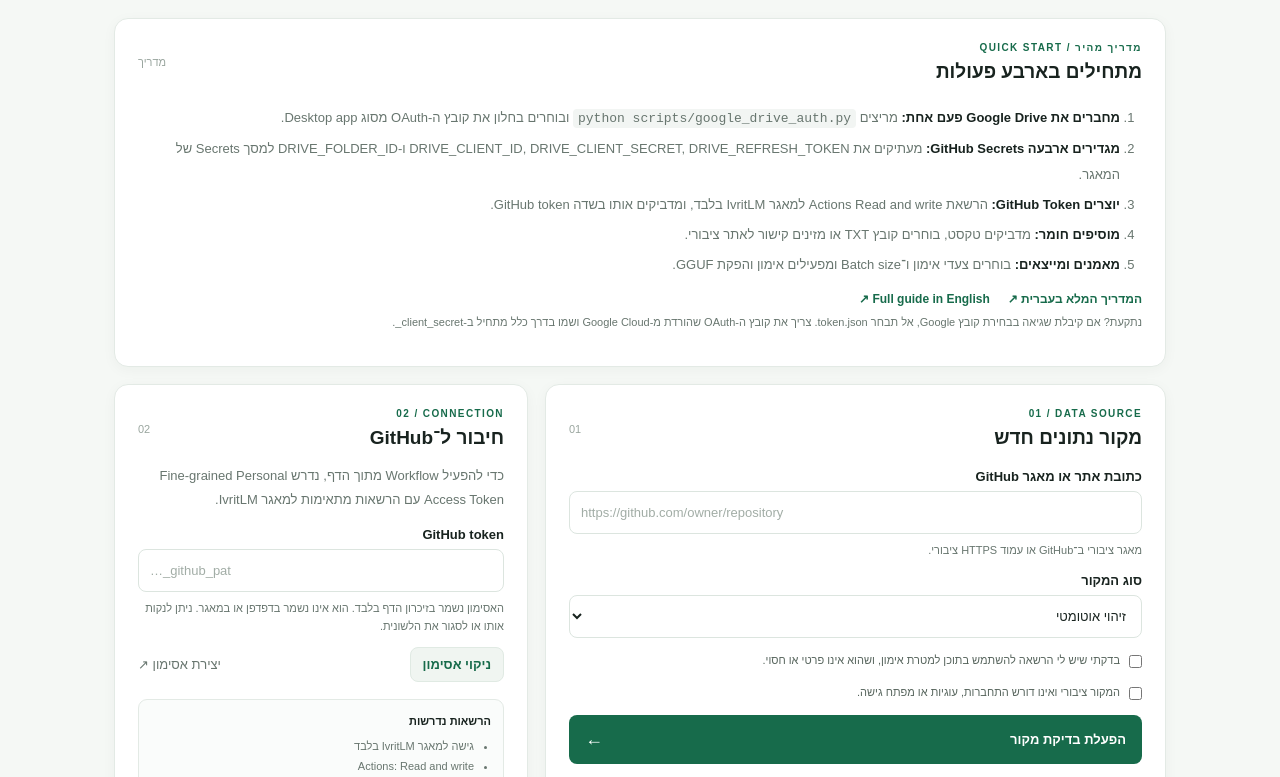
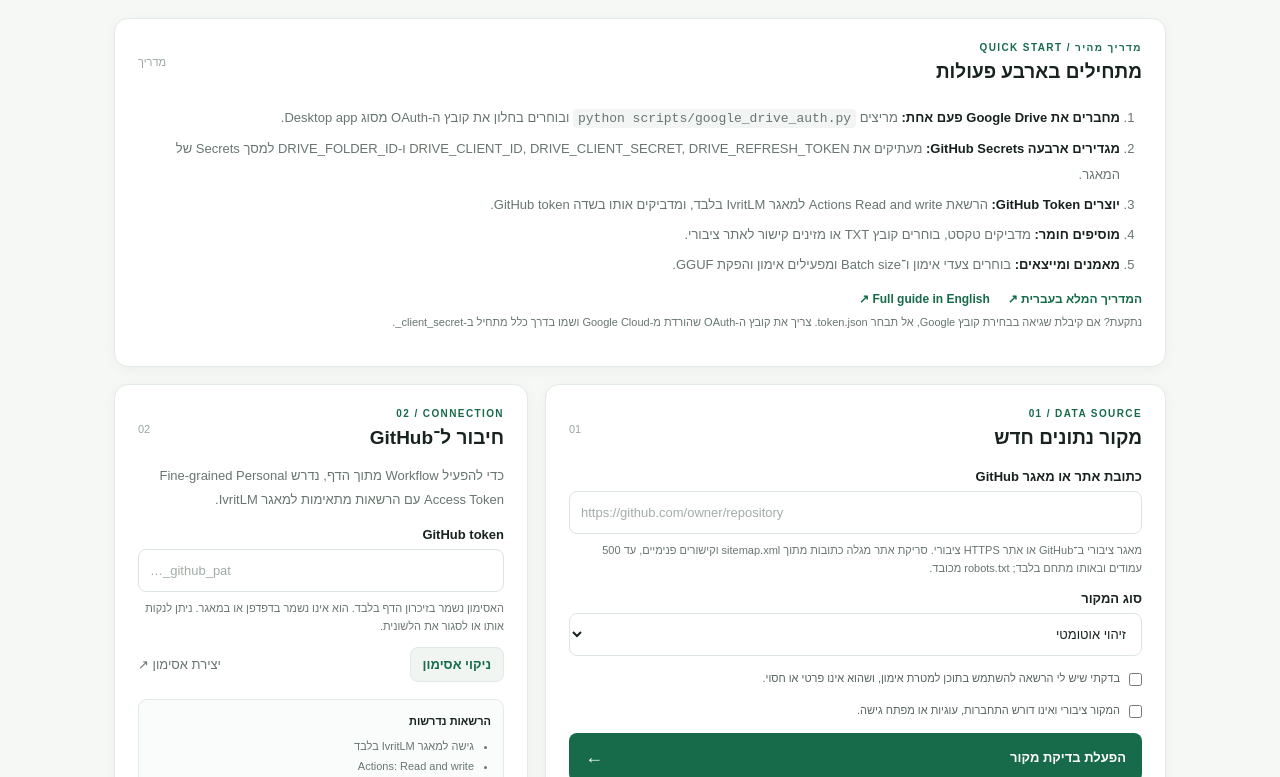
Before and after one commit to avtsye/IvritLM, a plain HTML site: page site/index.html in a window 1280 px wide. Shown: the part 326-1103 px from the top of the page. Drawn offline with Linux system fonts and the light colour scheme.

Commit message:
Document full-site sitemap crawling and expanded limits

```diff
--- a/site/index.html
+++ b/site/index.html
@@ -19,8 +19,8 @@
 </section>
 <div class="grid">
 <section class="panel"><div class="head"><div><p class="eyebrow">01 / DATA SOURCE</p><h2>מקור נתונים חדש</h2></div><small>01</small></div>
-<form id="train-form"><label for="source-url">כתובת אתר או מאגר GitHub</label><input id="source-url" type="url" placeholder="https://github.com/owner/repository" required><p class="hint">מאגר ציבורי ב־GitHub או עמוד HTTPS ציבורי.</p>
-<label for="source-kind">סוג המקור</label><select id="source-kind"><option value="auto">זיהוי אוטומטי</option><option value="github">מאגר GitHub ציבורי</option><option value="web">עמוד אינטרנט</option></select>
+<form id="train-form"><label for="source-url">כתובת אתר או מאגר GitHub</label><input id="source-url" type="url" placeholder="https://github.com/owner/repository" required><p class="hint">מאגר ציבורי ב־GitHub או אתר HTTPS ציבורי. סריקת אתר מגלה כתובות מתוך sitemap.xml וקישורים פנימיים, עד 500 עמודים ובאותו מתחם בלבד; robots.txt מכובד.</p>
+<label for="source-kind">סוג המקור</label><select id="source-kind"><option value="auto">זיהוי אוטומטי</option><option value="github">מאגר GitHub ציבורי</option><option value="web">אתר שלם (מפת אתר וקישורים פנימיים)</option></select>
 <div class="check"><input id="license-ack" type="checkbox" required><label for="license-ack">בדקתי שיש לי הרשאה להשתמש בתוכן למטרת אימון, ושהוא אינו פרטי או חסוי.</label></div>
 <div class="check"><input id="public-ack" type="checkbox" required><label for="public-ack">המקור ציבורי ואינו דורש התחברות, עוגיות או מפתח גישה.</label></div>
 <button id="submit-btn" type="submit"><span>הפעלת בדיקת מקור</span><b>←</b></button><p id="form-message" role="status"></p></form></section>
```
